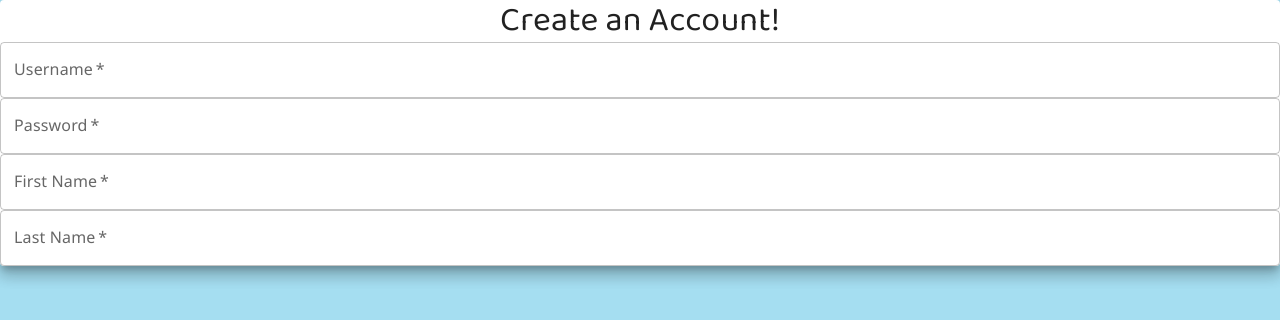
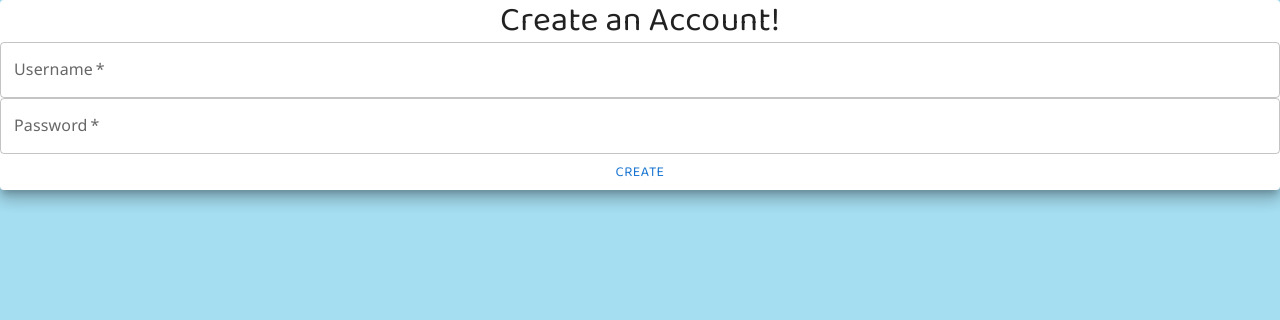
Before and after one commit to deez-notes/deez-notes, a React (Create React App) app in the folder frontend/: page /account in a window 1280 px wide. Shown: the top 320 px of the page. Built offline with nearby package versions, Linux system fonts and the light colour scheme.

Commit message:
set up creating an account

```diff
--- a/frontend/src/components/Account.js
+++ b/frontend/src/components/Account.js
@@ -1,13 +1,53 @@
 import React from 'react'
 import css from '../styles/Account.module.scss';
 import { useState } from "react"
-import { Paper, Typography, TextField } from "@mui/material"
+import { Paper, Button, Typography, TextField } from "@mui/material"
+import axios, { Axios } from "axios";
 
 function Account() {
 
     const [user, setUser] = useState("");
     const [password, setPassword] = useState("");
     const [firstName, setFirstName] = useState("");
+
+
+    const handleOnSubmit = async (event) => {
+        event.preventDefault();
+
+        let userData = {
+            "username": user,
+            "password": password,
+        };
+
+        let existing = null;
+        axios.get(`http://localhost:8000/users/?user=${user}`)
+            .then((response) => {
+                existing = response.data;
+                console.log(existing);
+                alert("This username already exists!");
+                return;
+            }).catch(() => {
+                console.log("ERROR");
+            })
+
+        if (existing === null) {
+            try {
+                const response = await axios.post('http://localhost:8000/users', userData, {
+                    headers: {
+                        "Content-Type": "application/json",
+                        "Accept": "application/json"
+                    },
+                    withCredentials: true
+                });
+                console.log(response);
+                console.log("It works!")
+                setUser("");
+                setPassword("");
+            } catch (err) {
+                console.log("boo");
+            }
+        }
+    }
 
     return (
         <div className="">
@@ -17,10 +57,11 @@ function Account() {
                     onChange={(e) => setUser(e.target.value)} fullWidth required />
                 <TextField className={css.input} label="Password" placeholder='Enter your password!' type="password"
                     value={password} onChange={(e) => setPassword(e.target.value)} fullWidth required />
-                <TextField className={css.input} label="First Name" placeholder='Enter your password!' type="password"
+                {/* <TextField className={css.input} label="First Name" placeholder='Enter your password!'
                     value={password} onChange={(e) => setPassword(e.target.value)} fullWidth required />
-                <TextField className={css.input} label="Last Name" placeholder='Enter your password!' type="password"
-                    value={password} onChange={(e) => setPassword(e.target.value)} fullWidth required />
+                <TextField className={css.input} label="Last Name" placeholder='Enter your password!'
+                    value={password} onChange={(e) => setPassword(e.target.value)} fullWidth required /> */}
+                <Button onClick={handleOnSubmit}>Create</Button>
             </Paper>
         </div>
     )
--- a/frontend/src/components/Home.js
+++ b/frontend/src/components/Home.js
@@ -3,6 +3,7 @@ import { Button, Grid, FormControl, Paper, TextField, Typography } from "@mui/ma
 import css from '../styles/Home.module.scss';
 import { useNavigate } from "react-router-dom"
 import { useState, useEffect } from "react";
+import { axios } from 'axios';
 
 function Home() {
 
@@ -16,40 +17,32 @@ function Home() {
             return;
         }
 
-        let data = {
+        let userData = {
             username: user,
             password: password,
         }
 
-        fetch(`http://localhost:8000/users/?users=${user}`, {
-            method: "POST",
-            body: JSON.stringify(data),
-            header: {
-                "Content-type": "application/json"
-            },
-        })
+        try {
+            const response = await axios.post('http://localhost:8000/auth/token', userData, {
+                headers: {
+                    "Content-Type": "application/json",
+                    "Accept": "application/json"
+                },
+                withCredentials: true
+            });
+            console.log(response);
+            setUser("");
+            setPassword("");
+        } catch (err) {
+            console.log("boo");
+        }
 
-        // try {
-        //     const config = {
-        //         headers: {
-        //             "Content-type": "application/json"
-        //         }
+        localStorage.setItem('userData', JSON.stringify(userData));
+        // navigate("/feed", {
+        //     state: {
+        //         username: user
         //     }
-
-
-        //     const { data } =
-        //         await fetch(`http://localhost:8000/`, {
-        //             username: user,
-        //             password: password
-        //         })
-        // }
-
-        localStorage.setItem('userData', JSON.stringify(data));
-        navigate("/feed", {
-            state: {
-                username: user
-            }
-        });
+        // });
     }
 
     const HandleAccountNavigate = (event) => {
@@ -64,18 +57,6 @@ function Home() {
 
     const [user, setUser] = useState("");
     const [password, setPassword] = useState("");
-
-    const fetchUser = (id) => {
-        console.log("yay");
-        console.log({ user });
-        console.log({ password });
-        fetch(`http://localhost:8000/627d613737bbc64a60d62568`)
-            .then(res => res.json())
-            .then(data => console.log(data))
-        // fetch(`http://localhost:8000/users/${id}`)
-        //     .then(res => res.json())
-        //     .then(data => console.log(data))
-    };
 
 
     return (
@@ -98,10 +79,7 @@ function Home() {
                         <Button onClick={HandleAccountNavigate} color='primary'>Create Account </Button>
                     </FormControl>
                 </Paper>
-            </div><Button onClick={() => {
-                fetchUser("fun");
-            }}
-            >Hi</Button>
+            </div>
         </div >
     )
 }
```
